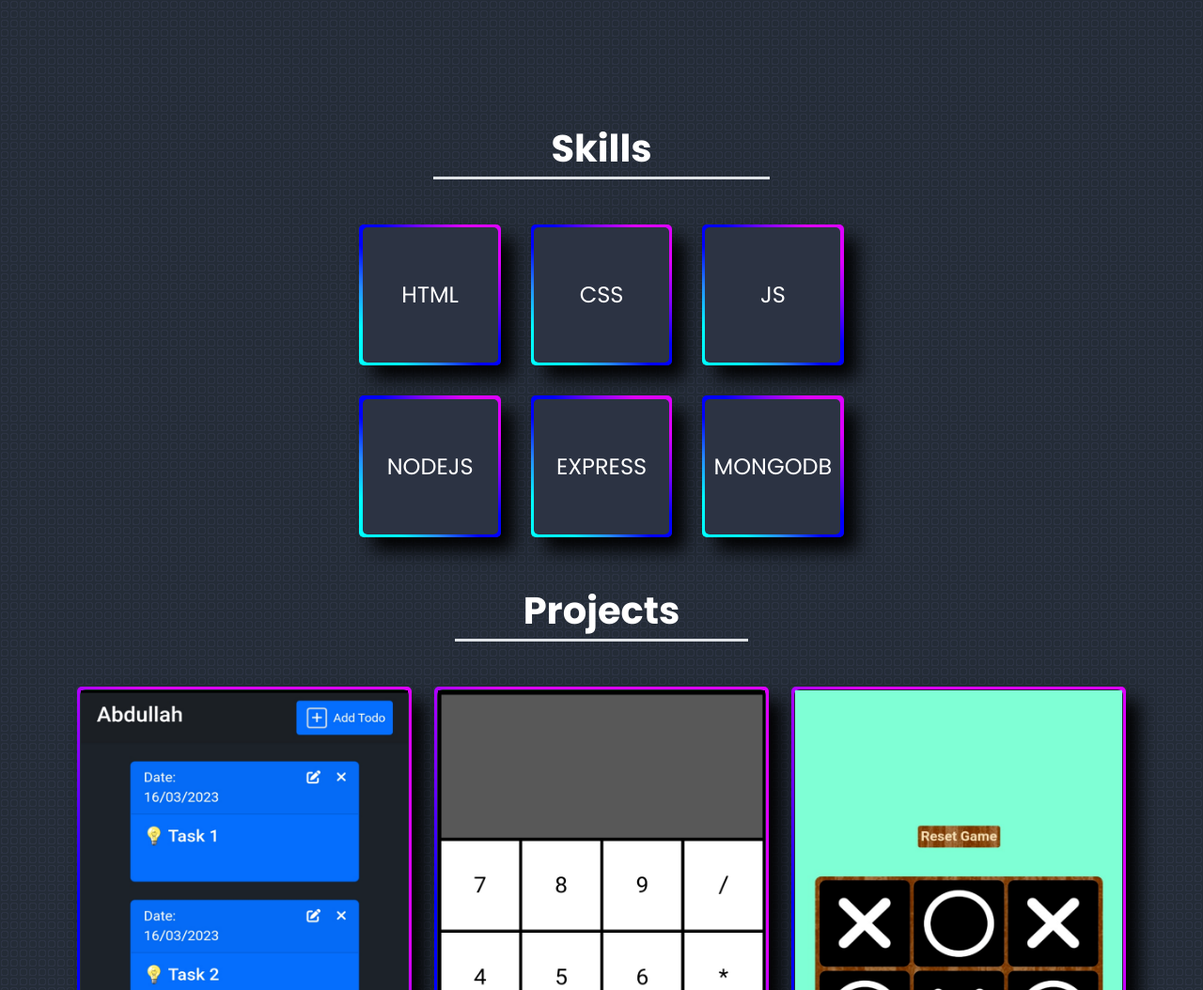
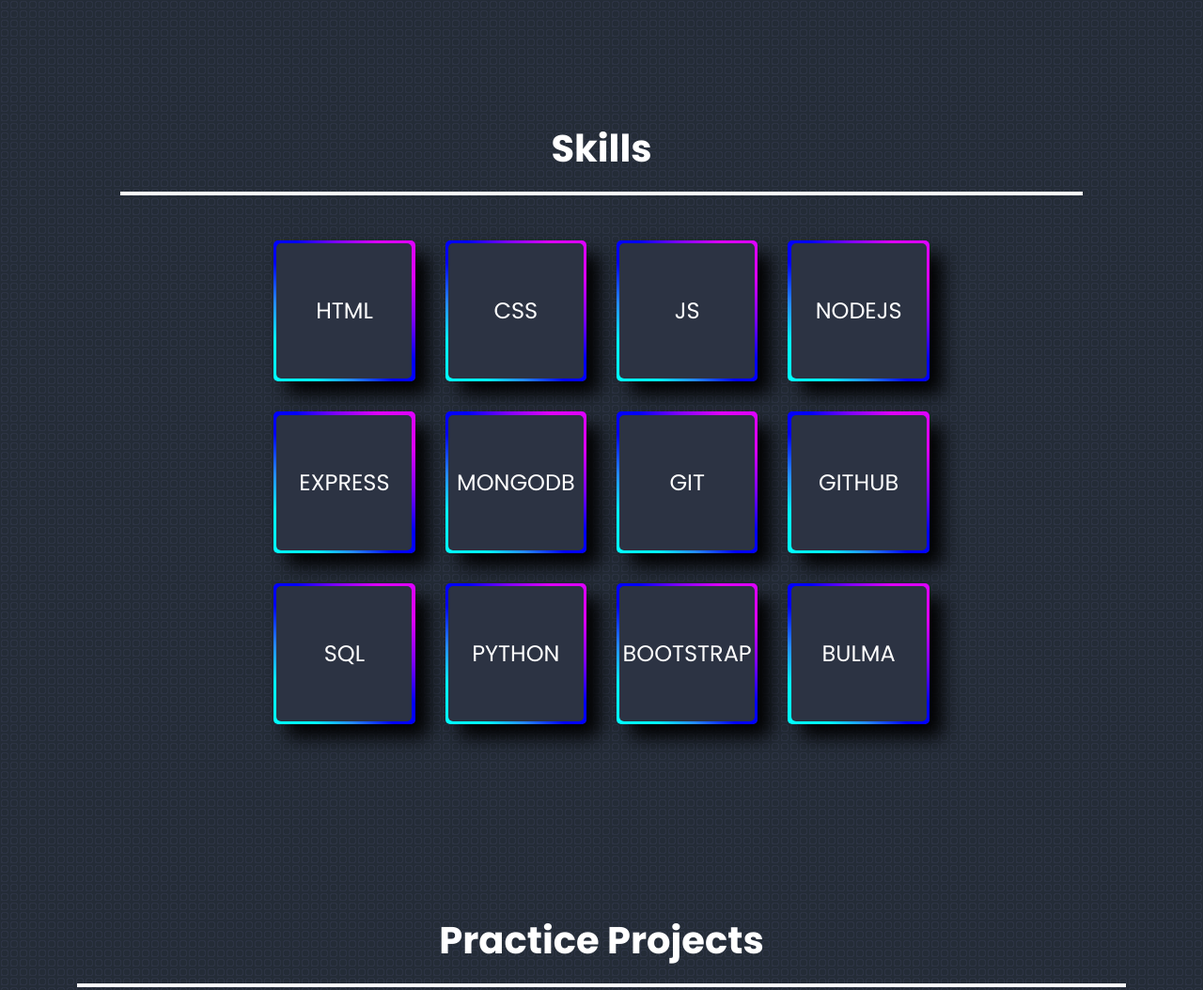
Before and after one commit to AbdullahSoomroOfficial/portfolioV1, a plain HTML site: page index.html in a window 1280 px wide. Shown: the part 720-1774 px from the top of the page at 94% size. Drawn offline with nearby package versions, Linux system fonts and the light colour scheme.

Commit message:
certificates and more skills added

```diff
--- a/index.html
+++ b/index.html
@@ -9,6 +9,8 @@
       rel="stylesheet"
       href="https://cdn.jsdelivr.net/npm/bootstrap@5.3.0-alpha1/dist/css/bootstrap.min.css"
     />
+    <!-- bs js -->
+    <script defer src="https://cdn.jsdelivr.net/npm/bootstrap@5.3.0-alpha1/dist/js/bootstrap.bundle.min.js"></script>
     <!-- my css -->
     <link rel="stylesheet" href="style.css" />
     <!-- animate.css -->
@@ -33,7 +35,7 @@
             class="rainbow-border mt-5 mt-lg-0 rotate animate__animated animate__zoomIn"
           >
             <img
-              src="./profile-pic.png"
+              src="./img/profile-pic/profile-pic.png"
               alt="profile picture"
               class="bg-dark-gray img-fluid profile-pic"
             />
@@ -54,13 +56,15 @@
     <main>
       <!-- skills -->
       <section class="my-5">
-        <p
-          class="fw-bold fs-1 border-bottom border-3 mx-auto text-center title"
-        >
-          Skills
+        <p class="fw-bold fs-1 border-3 mx-auto text-center">Skills
+          <hr
+          class="mx-auto"
+          style="height: 4px; background-color: white; margin: 0 calc(100vw/10) !important;
+           opacity: 1 !important;"
+        />
         </p>
         <div class="d-flex justify-content-center align-items-center mt-5">
-          <div class="grid-3x3">
+          <div class="grid">
             <div class="rainbow-border hidden animate__animated">
               <span class="skill-item fs-4">HTML</span>
             </div>
@@ -79,15 +83,35 @@
             <div class="rainbow-border hidden animate__animated">
               <span class="skill-item fs-4">MONGODB</span>
             </div>
+            <div class="rainbow-border hidden animate__animated">
+              <span class="skill-item fs-4">GIT</span>
+            </div>
+            <div class="rainbow-border hidden animate__animated">
+              <span class="skill-item fs-4">GITHUB</span>
+            </div>
+            <div class="rainbow-border hidden animate__animated">
+              <span class="skill-item fs-4">SQL</span>
+            </div>
+            <div class="rainbow-border hidden animate__animated">
+              <span class="skill-item fs-4">PYTHON</span>
+            </div>
+            <div class="rainbow-border hidden animate__animated">
+              <span class="skill-item fs-4">BOOTSTRAP</span>
+            </div>
+            <div class="rainbow-border hidden animate__animated">
+              <span class="skill-item fs-4">BULMA</span>
+            </div>
           </div>
         </div>
       </section>
       <!-- projects -->
-      <section class="mt-5 container">
-        <p
-          class="fw-bold fs-1 border-bottom border-3 mx-auto text-center title"
-        >
-          Projects
+      <section class="mt-5 container" style="margin-top: 200px !important;">
+        <p class="fw-bold fs-1 border-3 mx-auto text-center">
+          Practice Projects
+          <hr
+          class="mx-auto"
+          style="height: 4px; background-color: white; opacity: 1 !important;"
+        />
         </p>
         <div class="row mt-5">
           <div
@@ -317,7 +341,7 @@
               </div>
             </div>
           </div>
-          <div
+          <!-- <div
             class="col-12 col-md-6 col-lg-4 project hidden animate__animated mb-4"
           >
             <div class="rainbow-border" style="height: 100%">
@@ -359,7 +383,37 @@
                 </div>
               </div>
             </div>
+          </div> -->
+        </div>
+      </section>
+      <!-- certificates -->
+      <section class="container" style="margin-top: 150px !important;" >
+        <p class="fw-bold fs-1 border-3 mx-auto text-center">
+          Certificates
+          <hr
+          class="mx-auto"
+          style="height: 4px; background-color: white; opacity: 1 !important;"
+        />
+        <div id="carouselExampleAutoplaying" class="carousel slide mt-5" data-bs-ride="carousel">
+          <div class="carousel-inner" style="min-height: 400px; max-width: 1000px; margin: 0 auto;">
+            <div class="carousel-item active">
+              <img src="./img/certificates/certificate-cousera-programming-for-everybody-python.jpg" class="d-block w-100">
+            </div>
+            <div class="carousel-item">
+              <img src="./img/certificates/certificate-sky-institute-web-development.jpg" class="d-block w-100">
+            </div>
+            <div class="carousel-item">
+              <img src="./img/certificates/certificate-udemy-web-development.jpg" class="d-block w-100">
+            </div>
           </div>
+          <button class="carousel-control-prev" type="button" data-bs-target="#carouselExampleAutoplaying" data-bs-slide="prev">
+            <span class="carousel-control-prev-icon" aria-hidden="true"></span>
+            <span class="visually-hidden">Previous</span>
+          </button>
+          <button class="carousel-control-next" type="button" data-bs-target="#carouselExampleAutoplaying" data-bs-slide="next">
+            <span class="carousel-control-next-icon" aria-hidden="true"></span>
+            <span class="visually-hidden">Next</span>
+          </button>
         </div>
       </section>
     </main>
--- a/js/observer.js
+++ b/js/observer.js
@@ -13,7 +13,7 @@ const skillsArray = Array.from(skillsElements);
 const callbackForSkills = (entries) => {
   entries.forEach((entry) => {
     if (entry.isIntersecting) {
-      if (skillsArray.indexOf(entry.target) < 3) {
+      if (skillsArray.indexOf(entry.target) < 6) {
         entry.target.parentElement.classList.add("animate__slideInLeft");
       } else {
         entry.target.parentElement.classList.add("animate__slideInRight");
--- a/style.css
+++ b/style.css
@@ -18,7 +18,6 @@
       12- profile-pic
       13- media queries
           >>> break pointt -> 350px
-              >>> project-title
           >>> break pointt -> 400px
           >>> break pointt -> 550px
           >>> break pointt -> 768px
@@ -152,8 +151,8 @@ body {
   border-radius: 5px;
 }
 
-/* 10- grid 3 by 3 */
-.grid-3x3 {
+/* 10- grid */
+.grid {
   display: grid;
   grid-template-columns: repeat(2, 1fr);
   gap: 2rem;
@@ -177,20 +176,12 @@ body {
   .profile-pic {
     height: 21rem;
   }
-
-  .title {
-    width: 50% !important;
-  }
 }
 
 /* break pointt -> 400px */
 @media screen and (min-width: 400px) {
   .profile-pic {
     height: 26rem;
-  }
-
-  .title {
-    width: 34% !important;
   }
 
   .intro {
@@ -211,12 +202,8 @@ body {
     height: 28rem;
   }
 
-  .grid-3x3 {
+  .grid {
     grid-template-columns: repeat(3, 1fr);
-  }
-
-  .title {
-    width: 30% !important;
   }
 }
 
@@ -226,9 +213,8 @@ body {
     width: 9rem;
     height: 9rem;
   }
-
-  .title {
-    width: 24% !important;
+  .grid {
+    grid-template-columns: repeat(4, 1fr);
   }
 }
 
@@ -242,10 +228,6 @@ body {
     height: 100vh;
   }
 
-  .title {
-    width: 26% !important;
-  }
-
   .intro {
     padding-left: 6rem !important;
   }
@@ -257,13 +239,9 @@ body {
     height: 32rem;
   }
 
-  /* .grid-3x3 {
+  /* .grid {
     gap: 2rem;
   } */
-
-  .title {
-    width: 28% !important;
-  }
 }
 
 /* break pointt -> 1400px */
```
Also changed, not shown: img/certificates/certificate-sky-institute-web-development.jpg (added), img/certificates/certificate-udemy-web-development.jpg (renamed from UC-5591af70-26a6-4711-8422-b500c78bb81f.jpg), img/profile-pic/profile-pic.png (renamed from profile-pic.png), 1 other file.
